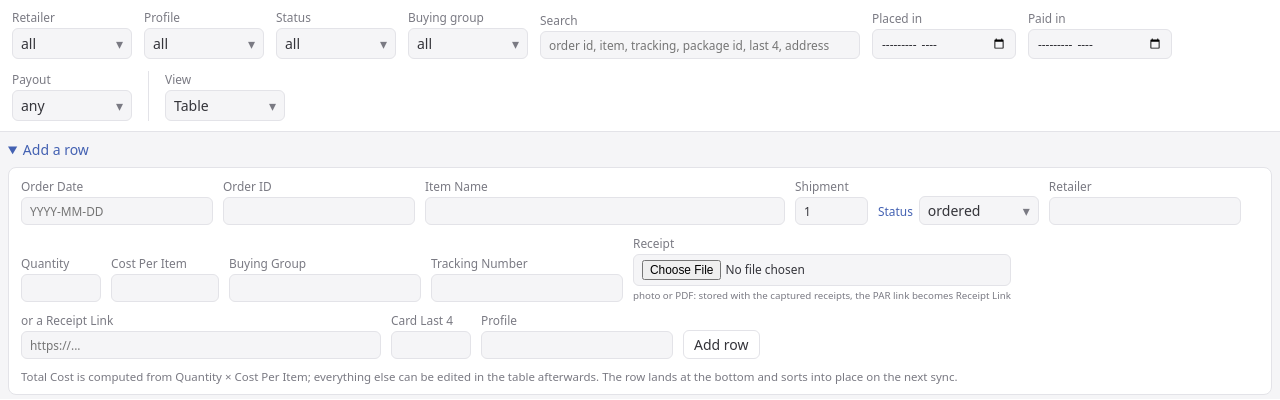
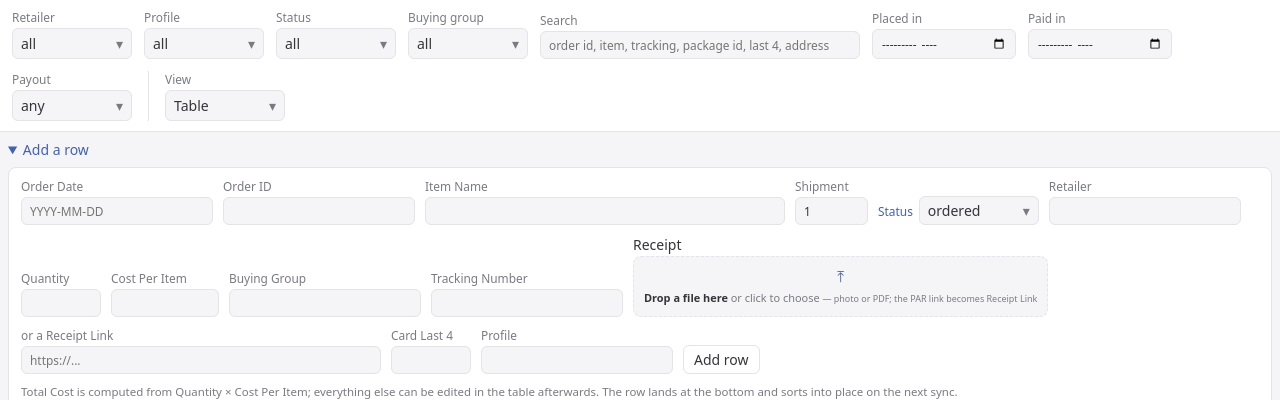
Before and after one commit to ango-dev/BuyingGroupLedger, a FastAPI app: page /orders in a window 1280 px wide, after a click on "Add a row". Shown: the part 93-493 px from the top of the page. Run offline with FastAPI, Linux system fonts and the light colour scheme; data that the repository does not hold is empty; parts of the project's set-up code (start-up, migrations or seed data) failed here and were passed over.

Commit message:
Web: make file pickers styled drop zones, auto-upload receipts

```diff
--- a/web/static/edit.js
+++ b/web/static/edit.js
@@ -267,3 +267,46 @@
   document.addEventListener("htmx:afterSwap", all);
   if (document.readyState !== "loading") all();
 })();
+
+// File drop zones (templates/_dropzone.html): a drop puts the file into the hidden input, the
+// chosen name shows in place, and a zone marked data-autosubmit submits its form at once.
+(function () {
+  "use strict";
+  function show(zone, input) {
+    var out = zone.querySelector(".dz-file");
+    var name = input.files && input.files.length ? Array.prototype.map.call(input.files, function (f) { return f.name; }).join(", ") : "";
+    if (out) out.textContent = name;
+    zone.classList.toggle("has-file", !!name);
+  }
+  document.addEventListener("change", function (e) {
+    var input = e.target;
+    var zone = input && input.closest ? input.closest(".dropzone") : null;
+    if (!zone || input.type !== "file") return;
+    show(zone, input);
+    if (zone.dataset.autosubmit === "1" && input.files && input.files.length && input.form) {
+      if (input.form.requestSubmit) input.form.requestSubmit(); else input.form.submit();
+    }
+  });
+  ["dragenter", "dragover"].forEach(function (name) {
+    document.addEventListener(name, function (e) {
+      var zone = e.target.closest ? e.target.closest(".dropzone") : null;
+      if (!zone) return;
+      e.preventDefault();
+      zone.classList.add("dragover");
+    });
+  });
+  document.addEventListener("dragleave", function (e) {
+    var zone = e.target.closest ? e.target.closest(".dropzone") : null;
+    if (zone && !zone.contains(e.relatedTarget)) zone.classList.remove("dragover");
+  });
+  document.addEventListener("drop", function (e) {
+    var zone = e.target.closest ? e.target.closest(".dropzone") : null;
+    if (!zone) return;
+    e.preventDefault();
+    zone.classList.remove("dragover");
+    var input = zone.querySelector('input[type="file"]');
+    if (!input || !e.dataTransfer || !e.dataTransfer.files.length) return;
+    try { input.files = e.dataTransfer.files; } catch (err) { return; }
+    input.dispatchEvent(new Event("change", { bubbles: true }));
+  });
+})();
--- a/web/static/style.css
+++ b/web/static/style.css
@@ -518,3 +518,18 @@ details.multi.inline summary { flex-direction: row; align-items: center; gap: 6p
 .entry-card details.multi.field .summary-text { font-size: 1em; width: 100%; box-sizing: border-box; padding: 6px 9px; border-radius: 6px; }
 .entry-card .subrow details.multi.field { min-width: 0; }
 table.activity { width: 100%; table-layout: auto; }
+
+/* ---- file drop zones (_dropzone.html): the page's own picker, click or drop ---- */
+.dropzone { display: flex; align-items: center; gap: 10px; padding: 12px 14px; border: 1.5px dashed var(--line); border-radius: 8px;
+  background: var(--bg); color: var(--muted); cursor: pointer; min-width: 260px; max-width: 640px; transition: border-color .12s, background .12s; }
+.dropzone:hover, .dropzone.dragover { border-color: var(--accent); color: var(--fg); background: var(--card); }
+.dropzone.dragover { border-style: solid; }
+.dropzone input[type="file"] { position: absolute; width: 1px; height: 1px; opacity: 0; overflow: hidden; pointer-events: none; }
+.dropzone .dz-icon { font-size: 1.3em; color: var(--accent); flex: 0 0 auto; }
+.dropzone .dz-text { flex: 1 1 auto; font-size: 0.92em; }
+.dropzone .dz-text strong { color: var(--fg); font-weight: 600; }
+.dropzone .dz-file { font-family: ui-monospace, SFMono-Regular, Menlo, Consolas, monospace; font-size: 0.85em; color: var(--accent); overflow-wrap: anywhere; }
+.dropzone.has-file { border-color: var(--accent); border-style: solid; }
+.dropzone.compact { padding: 8px 10px; min-width: 220px; }
+.receipt-upload { margin-top: 6px; }
+.add-form .field-block { display: flex; flex-direction: column; gap: 2px; }
--- a/web/templates/_backup_panel.html
+++ b/web/templates/_backup_panel.html
@@ -1,3 +1,4 @@
+{% from "_dropzone.html" import dropzone %}
 {#- Backup & restore, as a panel of the Settings page. The routes are unchanged: POST /backup makes a zip, GET /backup/<name>
     downloads one, POST /backup/restore uploads one into a FRESH clone only. -#}
 <section class="panel" id="s-backup">
@@ -49,7 +50,7 @@
   {% endif %}
   <form method="post" action="/backup/restore" enctype="multipart/form-data" class="inline-form"
         data-confirm="Restore this backup onto this host? Existing files are kept unless overwrite is ticked.">
-    <input type="file" name="archive" accept=".zip" required>
+    {{ dropzone('archive', '.zip', 'a ledger_backup_*.zip', klass='compact') }}
     <label><input type="checkbox" name="force" value="1"> overwrite files that already exist</label>
     <button type="submit" class="danger">Restore</button>
   </form>
--- /dev/null
+++ b/web/templates/_dropzone.html
@@ -0,0 +1,13 @@
+{#- The page's own file picker. A <label> around a visually hidden <input type="file">: a click opens the file dialog,
+    a drop hands the file to the input (edit.js), the chosen name shows in place, and with
+    `autosubmit` the form submits the moment a file is chosen -- one action, no second click.
+
+    dropzone(name, accept, hint='', autosubmit=False, required=True, klass='') -#}
+{% macro dropzone(name, accept, hint='', autosubmit=False, required=True, klass='') -%}
+<label class="dropzone {{ klass }}" {% if autosubmit %}data-autosubmit="1"{% endif %}>
+  <input type="file" name="{{ name }}" accept="{{ accept }}" {{ 'required' if required }}>
+  <span class="dz-icon" aria-hidden="true">⤒</span>
+  <span class="dz-text"><strong>Drop a file here</strong> or click to choose{% if hint %} <span class="muted small">— {{ hint }}</span>{% endif %}</span>
+  <span class="dz-file"></span>
+</label>
+{%- endmacro %}
--- a/web/templates/orders.html
+++ b/web/templates/orders.html
@@ -1,5 +1,6 @@
 {% extends "base.html" %}
 {% from "_select.html" import choose %}
+{% from "_dropzone.html" import dropzone %}
 {% block title %}Orders{% endblock %}
 {% block content %}
 <h1>Orders</h1>
@@ -71,7 +72,7 @@
       <label>Buying Group <input name="buying_group" value="{{ af.get('buying_group', '') }}" list="groups"></label>
       <datalist id="groups">{% for v in facets.groups %}<option value="{{ v }}">{% endfor %}</datalist>
       <label>Tracking Number <input name="tracking_number" value="{{ af.get('tracking_number', '') }}"></label>
-      <label>Receipt <input type="file" name="receipt_file" accept=".pdf,.png,.jpg,.jpeg,.webp,image/*,application/pdf"> <span class="muted small">photo or PDF: stored with the captured receipts, the PAR link becomes Receipt Link</span></label>
+      <span class="field-block">Receipt {{ dropzone('receipt_file', '.pdf,.png,.jpg,.jpeg,.webp,image/*,application/pdf', 'photo or PDF; the PAR link becomes Receipt Link', required=False, klass='compact') }}</span>
       <label>or a Receipt Link <input name="receipt_url" value="{{ af.get('receipt_url', '') }}" placeholder="https://..." class="wide"></label>
       <label>Card Last 4 <input name="card_last4" value="{{ af.get('card_last4', '') }}" size="4"></label>
       <label>Profile <input name="profile_label" value="{{ af.get('profile_label', '') }}" list="profiles"></label>
```
Also changed, not shown: tests/test_web.py (+3 -2 lines), tests/test_web_edit.py (+22 -0 lines), web/templates/order.html (+4 -4 lines).
